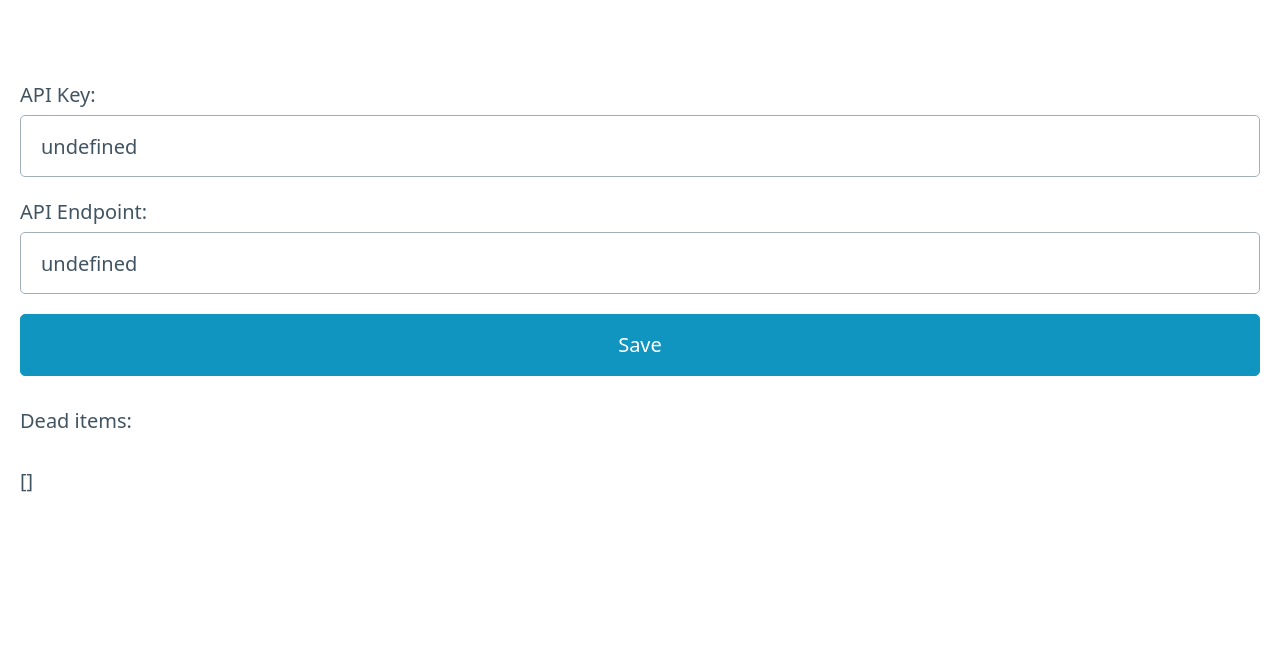
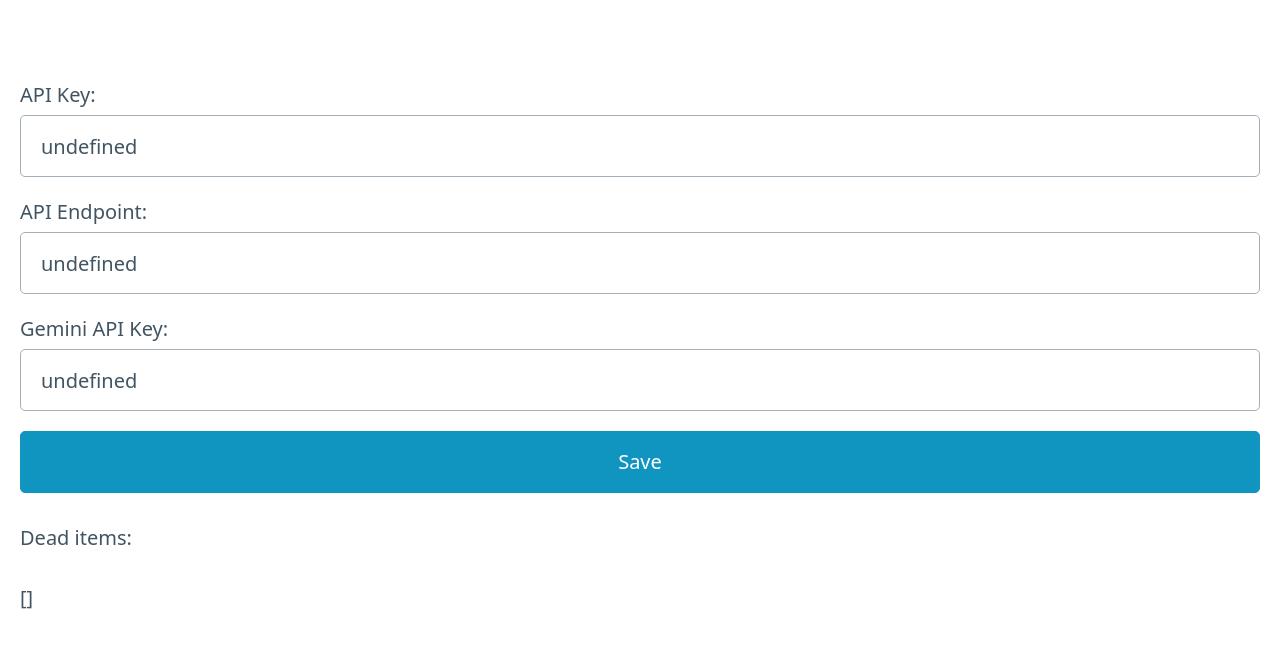
Before and after one commit to guillaumewuip/save-to-tana, a browser extension: page save-page-to-tana/options.html in a window 1280 px wide. Drawn offline with nearby package versions, Linux system fonts and the light colour scheme.

Commit message:
use options var

```diff
--- a/save-page-to-tana/options.html
+++ b/save-page-to-tana/options.html
@@ -13,6 +13,9 @@
       <label for="api-endpoint">API Endpoint:</label>
       <input type="text" id="api-endpoint" name="api-endpoint">
 
+      <label for="gemini-api-key">Gemini API Key:</label>
+      <input type="text" id="gemini-api-key" name="gemini-api-key">
+
       <button type="submit">Save</button>
     </form>
 
--- a/save-page-to-tana/options.js
+++ b/save-page-to-tana/options.js
@@ -1,25 +1,30 @@
 document.addEventListener("DOMContentLoaded", () => {
-  chrome.storage.sync.get(["API_KEY", "API_ENDPOINT"], (result) => {
+  chrome.storage.sync.get(["API_KEY", "API_ENDPOINT", "GEMINI_API_KEY"], (result) => {
     const apiKey = result.API_KEY;
     const apiEndpoint = result.API_ENDPOINT;
+    const geminiApiKey = result.GEMINI_API_KEY;
 
     const form = document.querySelector("form");
     const apiKeyInput = document.getElementById("api-key");
     const apiEndpointInput = document.getElementById("api-endpoint");
+    const geminiApiKeyInput = document.getElementById("gemini-api-key");
 
     apiKeyInput.value = apiKey;
     apiEndpointInput.value = apiEndpoint;
+    geminiApiKeyInput.value = geminiApiKey;
 
     form.addEventListener("submit", (event) => {
       event.preventDefault();
 
       const apiKeyValue = apiKeyInput.value.trim();
       const apiEndpointValue = apiEndpointInput.value.trim();
+      const geminiApiKeyValue = geminiApiKeyInput.value.trim();
 
       chrome.storage.sync.set(
         {
           API_KEY: apiKeyValue,
           API_ENDPOINT: apiEndpointValue,
+          GEMINI_API_KEY: geminiApiKeyValue,
         },
         () => {
           window.close();
```
Also changed, not shown: save-page-to-tana/background.js (+6 -2 lines).
